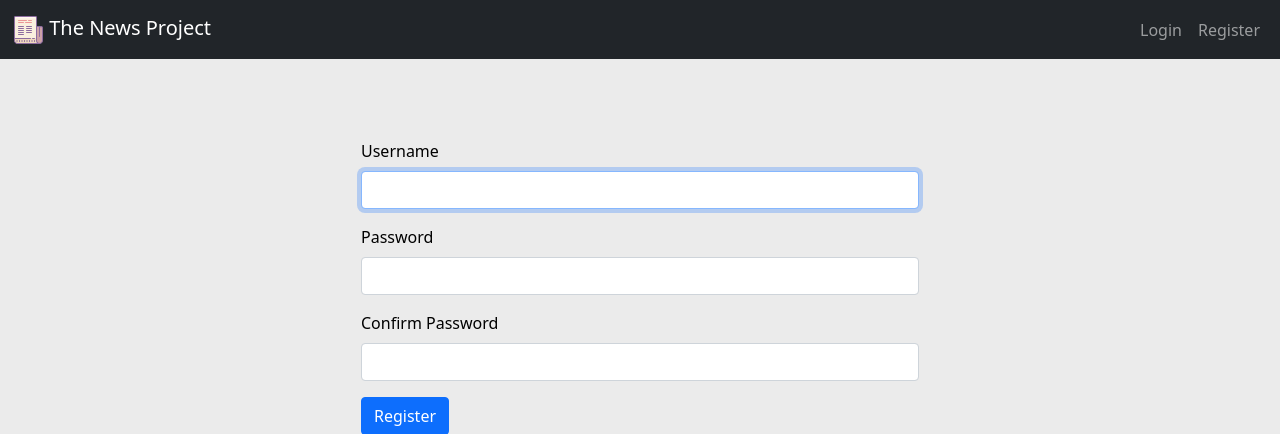
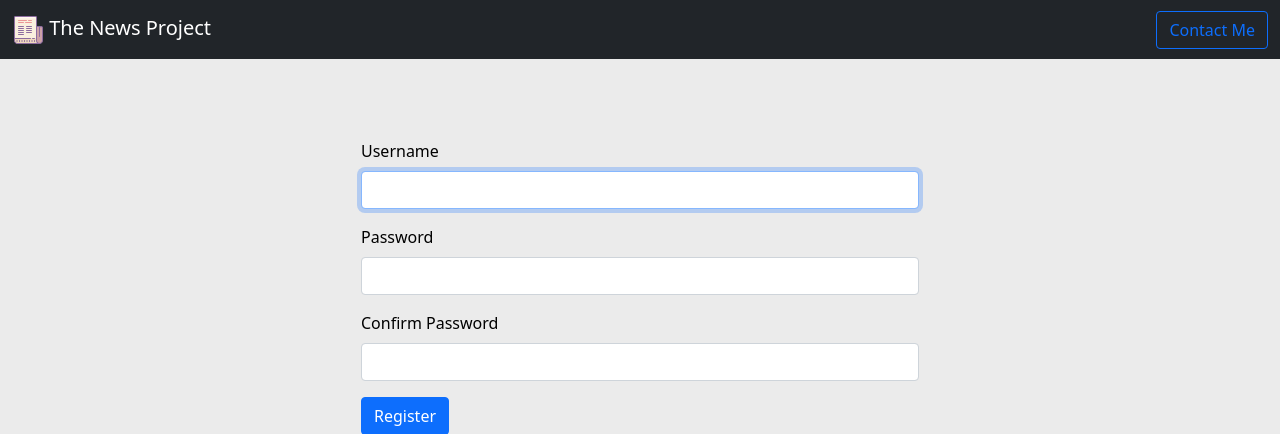
Before and after one commit to TruePadawan/The-News-Project, a Flask app: template templates/register.html in a window 1280 px wide. Shown: the top 434 px of the page. Run offline with Flask 2, Linux system fonts and the light colour scheme; the template is opened without the code that fills it, so the values that code supplies are empty.

Commit message:
Version 1.0
Done with the Project.
Removed the Login and Register Feature due to it not being neccesary

```diff
--- a/app.py
+++ b/app.py
@@ -66,56 +66,55 @@ def search():
 		data = searchNews(search)
 		session["pages"] = int(data["totalResults"]/10)
 		data = data["articles"]
-		print(data)
 		return render_template("search.html", data=data)
 
-@app.route('/login', methods=["GET", "POST"])
-def login():
-	## LOGIN THE USER
+# @app.route('/login', methods=["GET", "POST"])
+# def login():
+# 	## LOGIN THE USER
 
-	session.clear()
+# 	session.clear()
 
-	if request.method == "POST":
-		with sql.connect("project.db") as db:
-			db.row_factory = sql.Row
-			cur = db.cursor()
-			cur.execute("SELECT * FROM users WHERE name = ?",[request.form['username']])
-			rows = cur.fetchall()
-			if len(rows) == 0 or not check_password_hash(rows[0]["password"], request.form.get("password")):
-				return render_template("login.html", msg="No Account with registered with that Username and Password")
-			else:
-				session["user_id"] = rows[0]["id"]
-				return redirect('/')
-	else:
-		return render_template("login.html")
+# 	if request.method == "POST":
+# 		with sql.connect("project.db") as db:
+# 			db.row_factory = sql.Row
+# 			cur = db.cursor()
+# 			cur.execute("SELECT * FROM users WHERE name = ?",[request.form['username']])
+# 			rows = cur.fetchall()
+# 			if len(rows) == 0 or not check_password_hash(rows[0]["password"], request.form.get("password")):
+# 				return render_template("login.html", msg="No Account with registered with that Username and Password")
+# 			else:
+# 				session["user_id"] = rows[0]["id"]
+# 				return redirect('/')
+# 	else:
+# 		return render_template("login.html")
 
-@app.route('/register', methods=["GET", "POST"])
-def register():
-	#REGISTER AN ACCOUNT FOR THE USER
+# @app.route('/register', methods=["GET", "POST"])
+# def register():
+# 	#REGISTER AN ACCOUNT FOR THE USER
 
-	if request.method == "GET":
-		return render_template("register.html")
-	else:
-		username = request.form.get("username")
-		password = request.form.get("password")
-		pass_hash = generate_password_hash(password)
-		with sql.connect("project.db") as db:
-			cur = db.cursor()
-			cur.execute("SELECT * FROM users WHERE name = ?", [username])
-			row = cur.fetchall()
-			if len(row) != 0:
-				return render_template("register.html",msg="Account with Username already exists!")
-			cur.execute("INSERT INTO users (name,password) VALUES (?,?)",(username,pass_hash))
-			return redirect("/")
+# 	if request.method == "GET":
+# 		return render_template("register.html")
+# 	else:
+# 		username = request.form.get("username")
+# 		password = request.form.get("password")
+# 		pass_hash = generate_password_hash(password)
+# 		with sql.connect("project.db") as db:
+# 			cur = db.cursor()
+# 			cur.execute("SELECT * FROM users WHERE name = ?", [username])
+# 			row = cur.fetchall()
+# 			if len(row) != 0:
+# 				return render_template("register.html",msg="Account with Username already exists!")
+# 			cur.execute("INSERT INTO users (name,password) VALUES (?,?)",(username,pass_hash))
+# 			return redirect("/")
 
 
-@app.route("/logout")
-def logout():
-    # Forget any user_id
-    session.clear()
+# @app.route("/logout")
+# def logout():
+#     # Forget any user_id
+#     session.clear()
 
-    # Redirect user to login form
-    return redirect("/")
+#     # Redirect user to login form
+#     return redirect("/")
 
 if __name__=='__main__':
 	app.run(debug=True)
--- a/static/main.css
+++ b/static/main.css
@@ -37,6 +37,9 @@ span {
 	border-radius: 5px;
 }
 
+a {
+	text-decoration: none;
+}
 @media screen and (min-width: 768px) {
   .card {
     width: 35rem;
--- a/templates/layout.html
+++ b/templates/layout.html
@@ -28,11 +28,28 @@
 				The News Project
 			</a>
 
-			<button class="navbar-toggler" type="button" data-bs-toggle="collapse" data-bs-target="#navbar" aria-controls="navbar" aria-expanded="false" aria-label="Toggle navigation">
-				<span class="navbar-toggler-icon"></span>
-			</button>
+			<button type="button" class="btn btn-outline-primary" data-bs-toggle="modal" data-bs-target="#contact">Contact Me</button>
 
-			<div class="collapse navbar-collapse" id="navbar">
+			<div class="modal fade" id="contact" tabindex="-1" aria-labelledby="contactTitle" aria-hidden="true">
+				<div class="modal-dialog">
+					<div class="modal-content">
+						<div class="modal-header">
+							<h5 class="modal-title" id="contactTitle">Contact</h5>
+							<button type="button" class="btn-close" data-bs-dismiss="modal" aria-label="Close"></button>
+						</div>
+						<div class="modal-body">
+							<strong><p><a href="https://www.twitter.com/TruePadawan" target="_blank">Twitter</a></p></strong>
+							<strong><p><a href="https://web.facebook.com/yung.padawan.9/" target="_blank">Facebook</a></p></strong>
+							<strong><p><a href="https://www.linkedin.com/in/hermes-chigoziri-919148204/" target="_blank">LinkedIn</a></p></strong>
+							<strong>Discord - Hermes#5782</strong>
+						</div>
+						<div class="modal-footer">
+					        <button type="button" class="btn btn-secondary" data-bs-dismiss="modal">Close</button>
+					    </div>
+					</div>
+				</div>
+			</div>
+			<!-- <div class="collapse navbar-collapse" id="navbar">
 				{% if session.user_id %}
 				<div class="navbar-nav acct">
 					<a class="nav-link" href="/logout">Logout</a>
@@ -43,7 +60,7 @@
 					<a class="nav-link" href="/register">Register</a>
 				</div>
 				{% endif %}
-			</div>
+			</div> -->
 
 		</div>
 
```
Also changed, not shown: helpers.py (+6 -3 lines), project.db (added), 1 other file.
